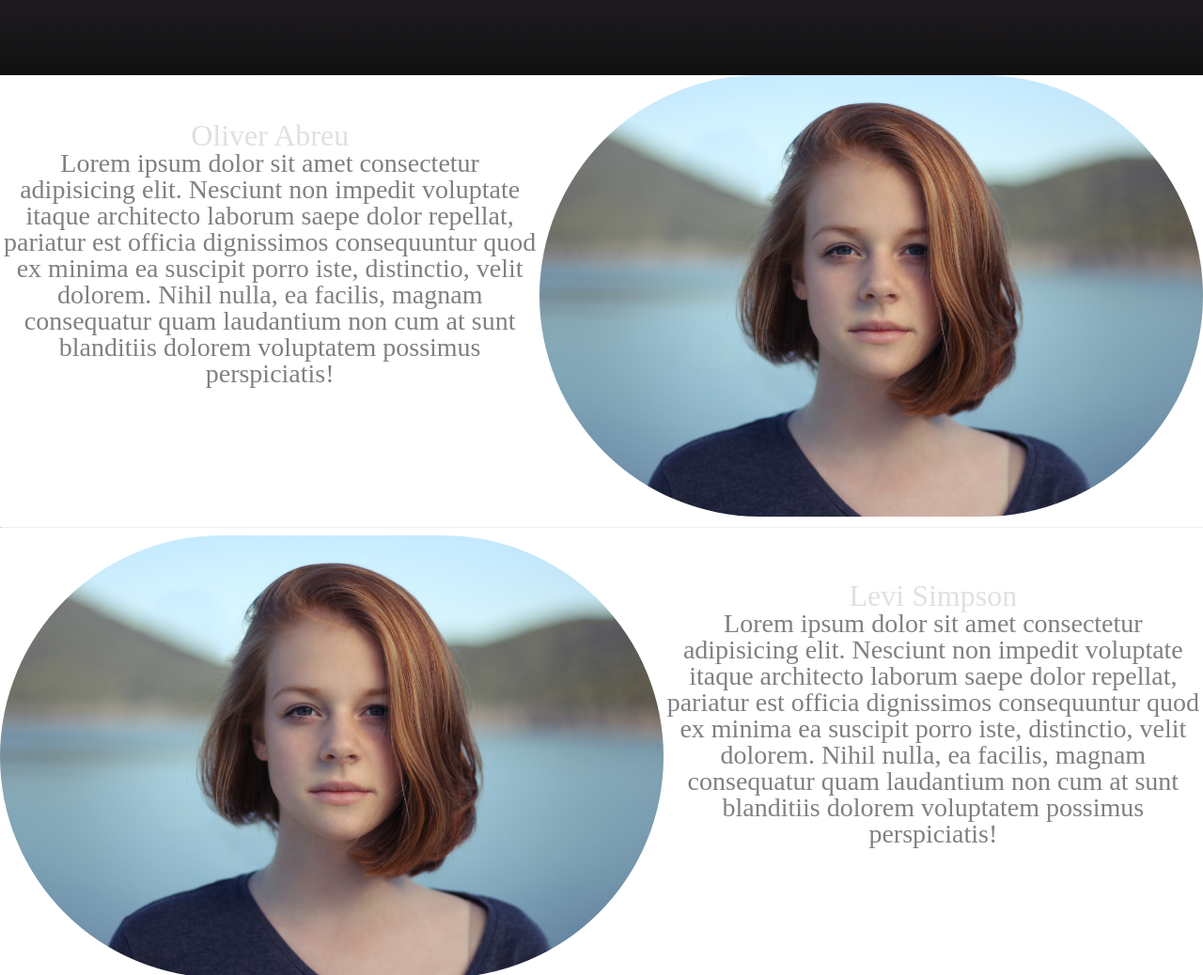
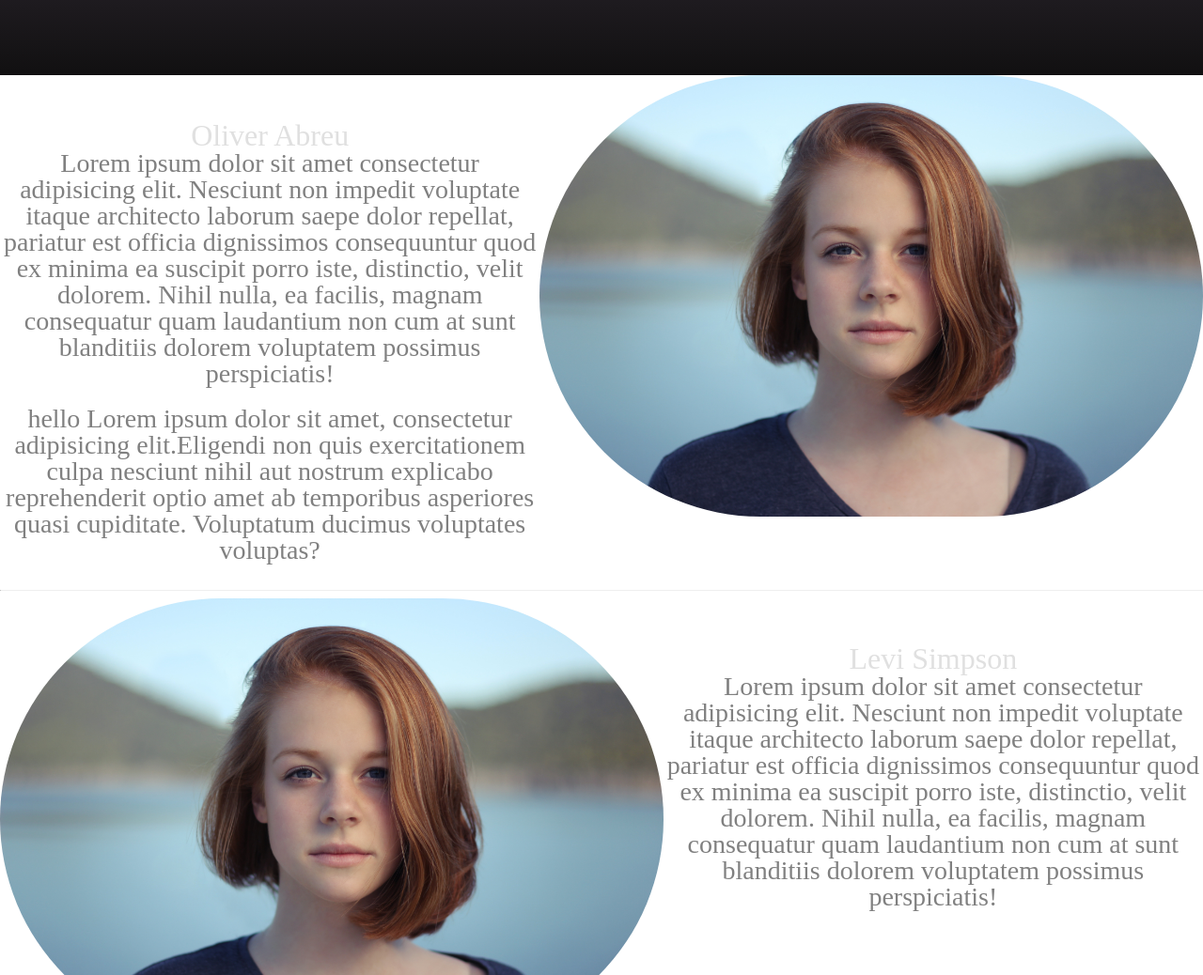
Before and after one commit to mentorme-pt-042219/labs1-mentorme-pt-042219-UI--Alberto-Rodriguez-, a plain HTML site: page team.html in a window 1280 px wide. Shown: the part 720-1758 px from the top of the page at 94% size. Drawn offline with nearby package versions, Linux system fonts and the light colour scheme.

Commit message:
created an element using DOM manipulation

```diff
--- a/js/index.js
+++ b/js/index.js
@@ -38,3 +38,11 @@ input.forEach(function(element){
         })
     })
  });
+
+
+ const newParagraph = document.createElement('p');
+
+newParagraph.textContent = "hello Lorem ipsum dolor sit amet, consectetur adipisicing elit.Eligendi non quis exercitationem culpa nesciunt nihil aut nostrum explicabo reprehenderit optio amet ab temporibus asperiores quasi cupiditate. Voluptatum ducimus voluptates voluptas?"
+
+const bottomContent = document.querySelector('.dev')
+bottomContent.appendChild(newParagraph);
--- a/team.html
+++ b/team.html
@@ -26,7 +26,7 @@
             </div>
         </div>
 
-        <div class="content head">
+        <div class="conten head">
             <h1>Dev Team</h1>
             <p>Lorem ipsum dolor sit, amet consectetur <br>
                 adipisicing elit. Fuga, vitae.</p>
```
Also changed, not shown: index.html (+1 -1 lines).
